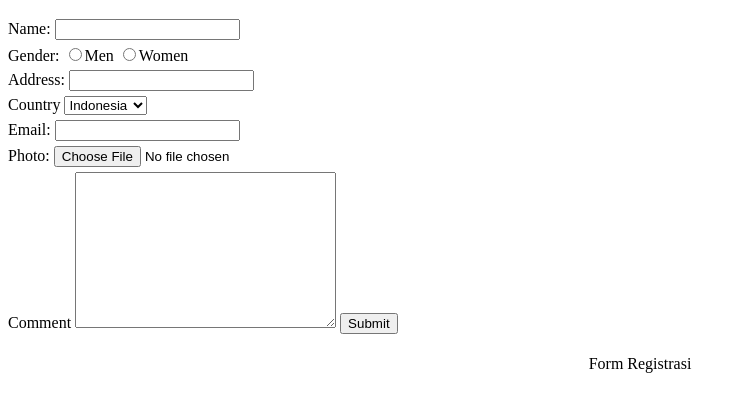
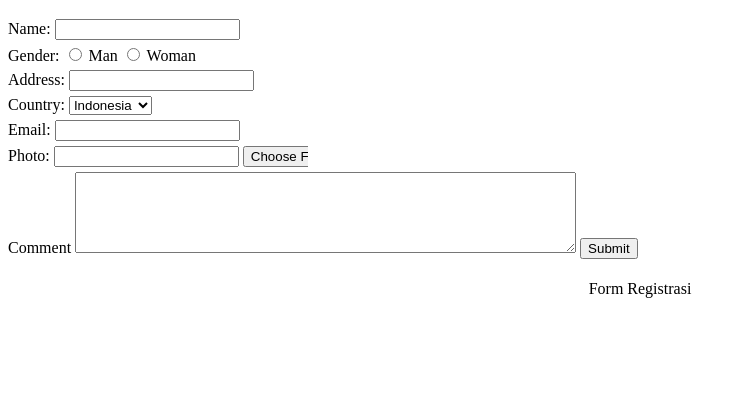
Before and after one commit to shuyshuys/PW-Praktek1, a plain HTML site: page Form.html in a window 1280 px wide. Shown: the part 61-472 px from the top of the page, without its empty margins (0-747 px from the left). Drawn offline with Linux system fonts and the light colour scheme.

Commit message:
make more similar to example

```diff
--- a/Form.html
+++ b/Form.html
@@ -8,6 +8,11 @@
     <style>
       .pad {
         padding-bottom: 5px;
+      }
+      input[type="file"] {
+        /* color: transparent; */
+        width: 65px;
+        overflow: hidden;
       }
     </style>
   </head>
@@ -21,8 +26,8 @@
       </div>
       <div class="pad">
         <label for="gender">Gender: </label>
-        <input type="radio" name="gender" id="gender" value="Man" />Men
-        <input type="radio" name="gender" id="gender" value="Women" />Women
+        <input type="radio" name="gender" id="gender" value="Man" /> Man
+        <input type="radio" name="gender" id="gender" value="Women" /> Woman
         <br />
       </div>
       <div class="pad">
@@ -31,7 +36,7 @@
         <br />
       </div>
       <div class="pad">
-        <label for="country">Country</label>
+        <label for="country">Country: </label>
         <select name="country" id="country">
           <option value="Indonesia">Indonesia</option>
           <option value="Malaysia">Malaysia</option>
@@ -48,12 +53,13 @@
       </div>
       <div class="pad">
         <label for="photo">Photo: </label>
-        <input type="file" name="photo" id="photo" />
+        <input type="text" />
+        <input type="file" name="photo" id="photo" title="Select a File." />
         <br />
       </div>
       <div class="pad">
         <label for="comment">Comment</label>
-        <textarea name="comment" id="comment" cols="30" rows="10"></textarea>
+        <textarea name="comment" id="comment" cols="60" rows="5"></textarea>
         <input type="submit" value="Submit" />
       </div>
       <p style="text-align: center">Form Registrasi</p>
```
